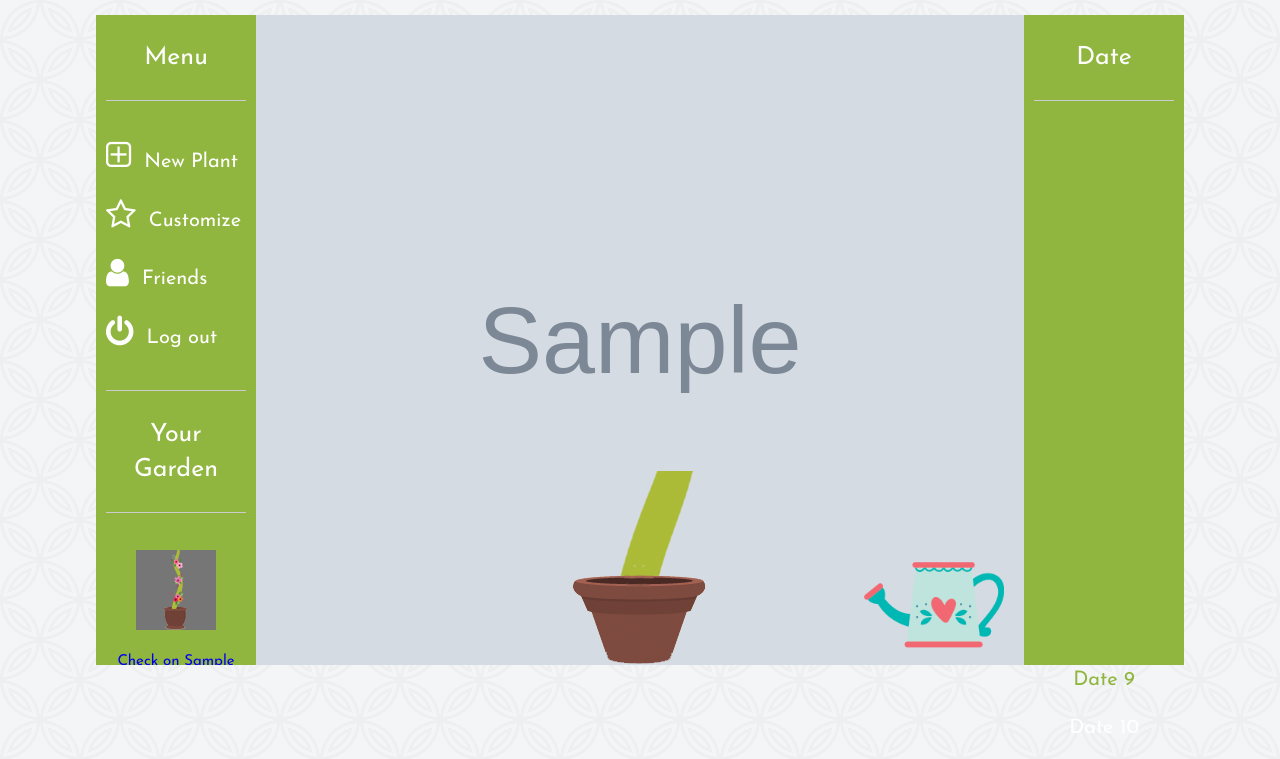
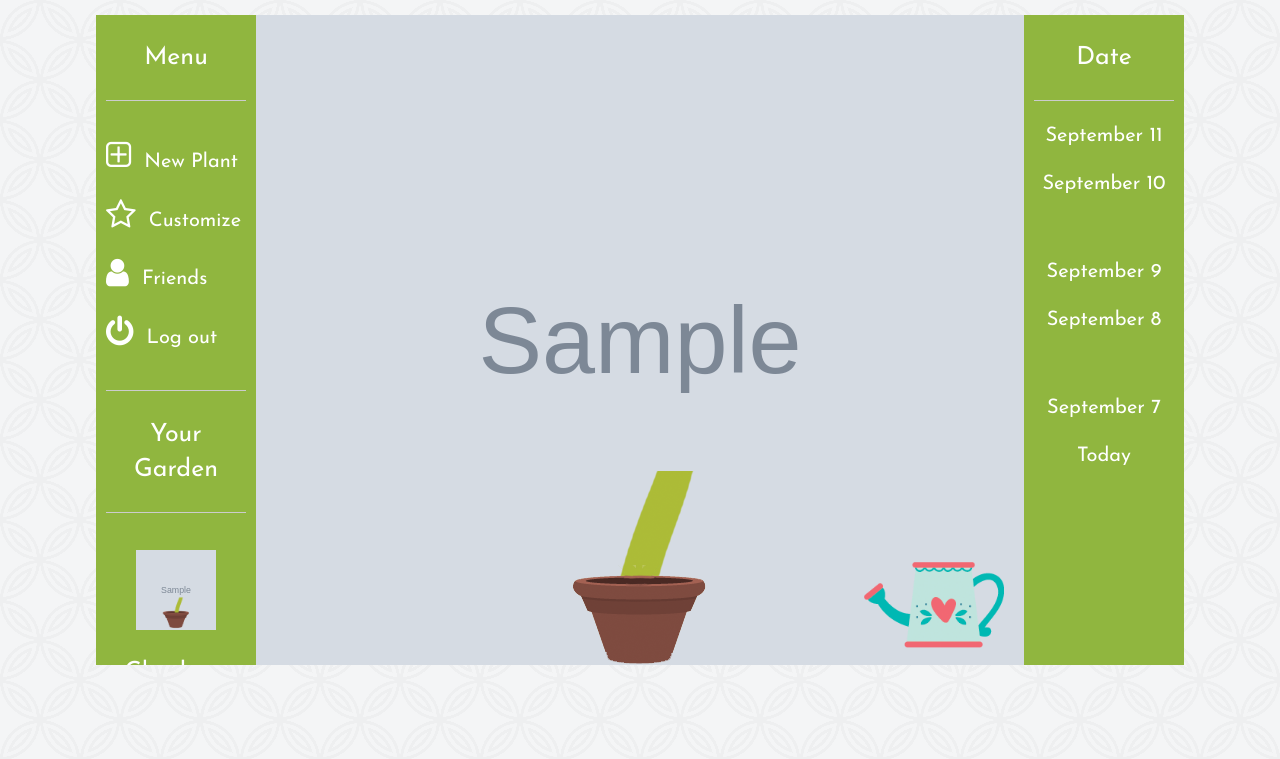
Before and after one commit to YeomansIII/bloom, a Django app: a page that uses bloom_django/templates/play.html in a window 1280 px wide. Shown: the top 759 px of the page. Run offline with Django 3.2, Linux system fonts and the light colour scheme; a user stored in the database is signed in; tables that the repository leaves empty hold one stand-in row (values such as "Sample post"); grey boxes marked "Sample" are stand-in pictures; some libraries are stand-ins or nearby versions.

Commit message:
Updated plant images to match created plants.

```diff
--- a/bloom_django/static/css/main.css
+++ b/bloom_django/static/css/main.css
@@ -403,7 +403,30 @@ i.mirrored{
     animation: tada 2s;
 }
 
+.plant-garden-image-container{
+    width:80px;
+    height: 80px;
+    background-position: center;
+    background-size: contain;
+    margin: 0 auto;
+    position: relative;
+}
 
+.plant-garden-image .pot{
+    width:30px;
+    height:auto;
+    position: absolute;
+    bottom: 0;
+    left: 23%;
+}
+
+.plant-garden-image .flower{
+    width:auto;
+    position: absolute;
+    bottom: 15px;
+    left: 37%;
+    z-index: 1;
+}
 
 .calendar{
     height: 650px;
@@ -415,7 +438,7 @@ i.mirrored{
 
 .calendar .calendar-dates .sliver-date{
     font-size: 20px;
-    color: #90b63f;
+    color: #fff;
 }
 
 .date-pair{
--- a/bloom_django/templates/play.html
+++ b/bloom_django/templates/play.html
@@ -44,10 +44,21 @@
           <hr>
           <br/> {% for mplant in my_plants %}
           <a href="/play/myplant/{{mplant.name}}">
-            <img src="/static/img/vine1/filler-plant.png" />
-            <br/> Check on {{mplant.name}}!
-            <br/>
-            <br/>
+            <div class="garden">
+              <div class="plant-garden-image">
+                <div class="plant-garden-image-container" style="background-image:url('/media/{{mplant.background.image}}');">
+                  <div class="pot">
+                    <img class="pot" src="/static/img/pots/FlowerPot1.png" />
+                  </div>
+                  <div class="flower">
+                    <img src="/static/img/vine1/Day1.png" style="width:auto;height:80px;"/>
+                  </div>
+                </div>
+              </div>
+              <div class="plant-garden-name">
+                <p>Check on {{mplant.name}}</p>
+              </div>
+            </div>
           </a>
           {% endfor %}
         </div>
@@ -70,29 +81,19 @@
         <hr>
         <div class="calendar-dates">
           <div class="date-pair">
-            <p class="sliver-date">Date 1</p>
+            <p class="sliver-date">September 11</p>
 
-            <p class="sliver-date">Date 2</p>
+            <p class="sliver-date">September 10</p>
           </div>
           <div class="date-pair">
-            <p class="sliver-date">Date 3</p>
+            <p class="sliver-date">September 9</p>
 
-            <p class="sliver-date">Date 4</p>
+            <p class="sliver-date">September 8</p>
           </div>
           <div class="date-pair">
-            <p class="sliver-date">Date 5</p>
+            <p class="sliver-date">September 7</p>
 
-            <p class="sliver-date">Date 6</p>
-          </div>
-          <div class="date-pair">
-            <p class="sliver-date">Date 7</p>
-
-            <p class="sliver-date">Date 8</p>
-          </div>
-          <div class="date-pair">
-            <p class="sliver-date">Date 9</p>
-
-            <p class="sliver-date">Date 10</p>
+            <p class="sliver-date">Today</p>
           </div>
         </div>
       </div>
```
Also changed, not shown: bloom_django/templates/customize.html (+11 -1 lines).
